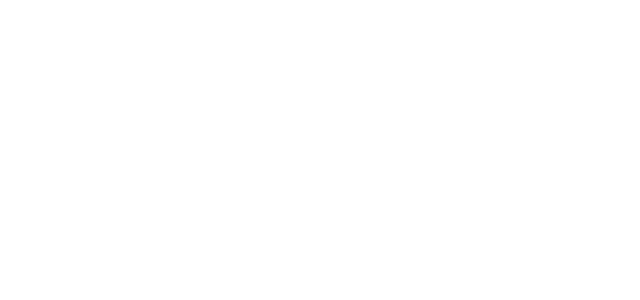
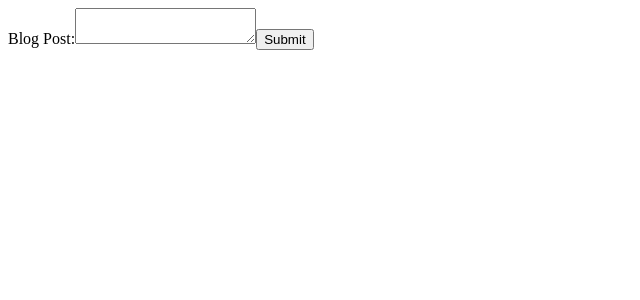
Before and after one commit to zbretz/blog, a React app: page /create in a window 1280 px wide. Shown: the top 300 px of the page, without its empty margins (0-640 px from the left). Built offline with nearby package versions, Linux system fonts and the light colour scheme; the HTML template or start-up script is replaced by a standard one.

Commit message:
Created 'Create' component and set-up associated route.

```diff
--- /dev/null
+++ b/client/src/components/create.jsx
@@ -0,0 +1,22 @@
+import React, { useState, useEffect } from 'react';
+const httpHandler = require('../httpHandler')
+import { Link, BrowserRouter as Router, Route, Switch } from "react-router-dom";
+import {UserList} from './user_list.jsx';
+
+// https://reactjs.org/docs/forms.html
+
+const Create = (props) => {
+
+  return(
+    <form onSubmit={null}>
+        <label>
+          Blog Post:
+          <textarea value={null} onChange={null} />
+        </label>
+        <input type="submit" value="Submit" />
+      </form>
+  )
+
+}
+
+export {Create};
--- a/client/src/index.jsx
+++ b/client/src/index.jsx
@@ -2,8 +2,9 @@ import React from 'react';
 import ReactDOM from 'react-dom';
 import { BrowserRouter as Router, Route, Switch } from "react-router-dom";
 import {Feed} from './components/feed.jsx';
+import Post from './components/post.jsx';
+import {Create} from './components/create.jsx';
 
-import Post from './components/post.jsx';
 
 const title = 'React with Webpack and Babel';
 
@@ -23,6 +24,8 @@ const App = () => {
           <Route path="/all" render={(props)=>(<Feed {...props} feedView={'all'}/>)} />
           <Route path="/:user/feed" render={(props)=>(<Feed {...props} feedView={'user'}/>)} />
           <Route path="/:user/post/:post_id" exact component={(props) => <Post {...props}/>} />
+          <Route path="/create" exact component={(props) => <Create {...props}/>} />
+
         </Switch>
         {/* <Footer /> */}
       </Router>
```
Also changed, not shown: 1 other file (tests, documents, lock files or other folders).
